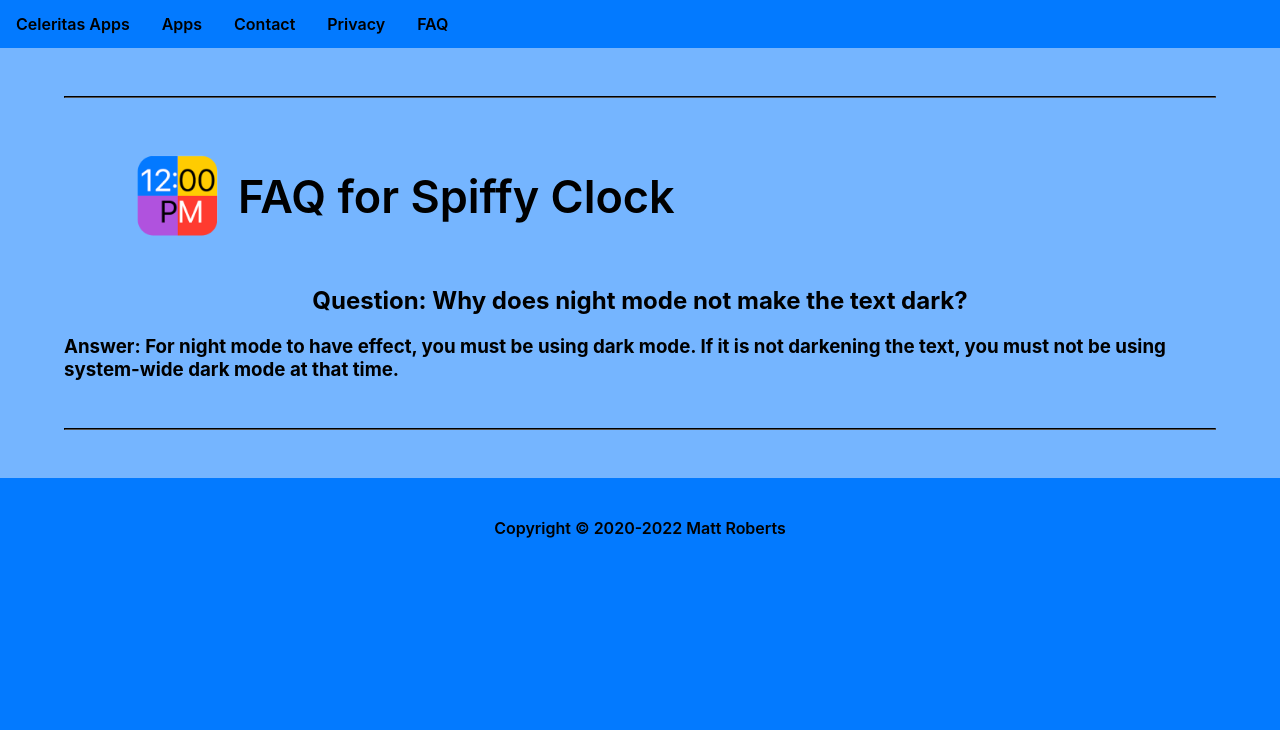
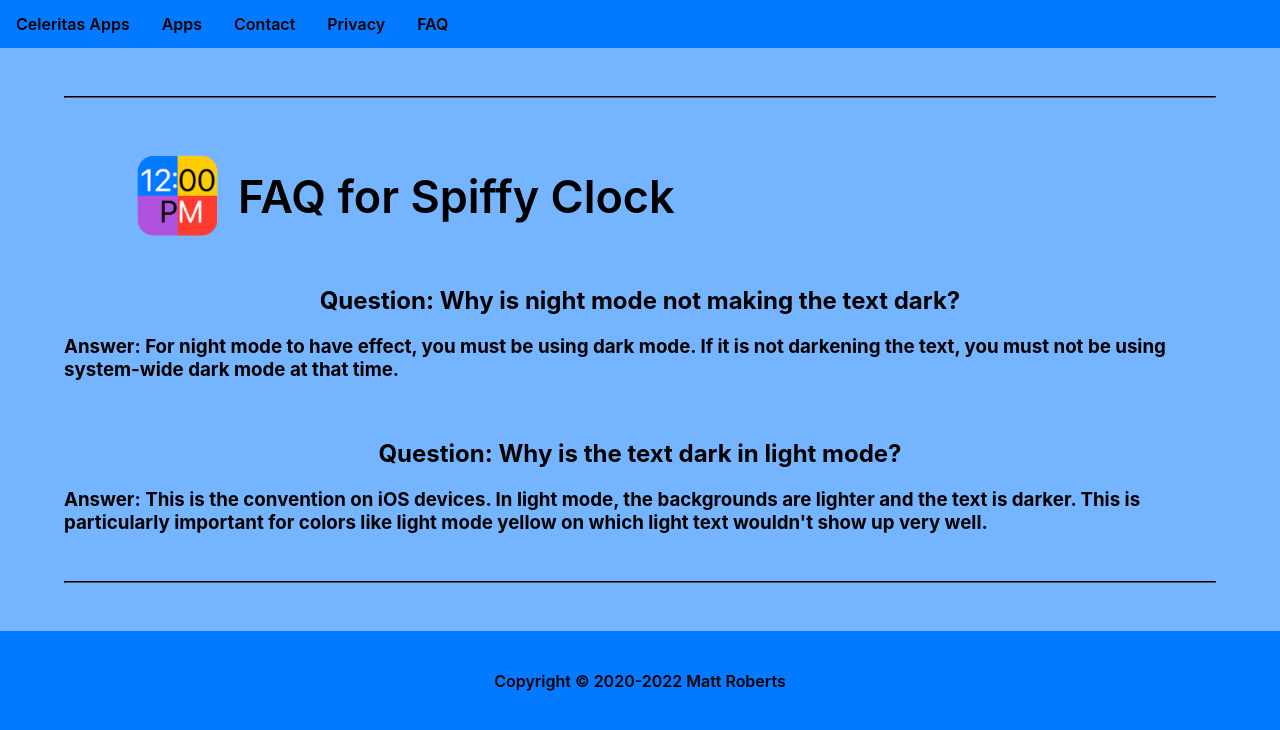
Before and after one commit to matthewrobertsdev/celeritasapps, a React (Create React App) app: page /#/faq/spiffyclock in a window 1280 px wide. Shown: the top 730 px of the page. Built offline with nearby package versions, Linux system fonts and the light colour scheme.

Commit message:
Added FAQ for why the text is dark in light mode.

```diff
--- a/src/pages/SpiffyClock_FAQ_Page.js
+++ b/src/pages/SpiffyClock_FAQ_Page.js
@@ -22,11 +22,20 @@
       name='FAQ for Spiffy Clock' id='spiffyclockfaq'/>
       <br/>
       <h2 className="text-align-center">
-        Question: Why does night mode not make the text dark?
+        Question: Why is night mode not making the text dark?
       </h2>
       <h3 className="main-margin">
         Answer: For night mode to have effect, you must be using dark mode.  If it is
         not darkening the text, you must not be using system-wide dark mode at that time.
+      </h3>
+      <br/>
+      <h2 className="text-align-center">
+        Question: Why is the text dark in light mode?
+      </h2>
+      <h3 className="main-margin">
+        Answer: This is the convention on iOS devices.  In light mode, the backgrounds
+        are lighter and the text is darker.  This is particularly important for colors
+        like light mode yellow on which light text wouldn't show up very well.
       </h3>
       <br/>
       <hr className='main-margin'/>
```
Also changed, not shown: 1 other file (tests, documents, lock files or other folders).
